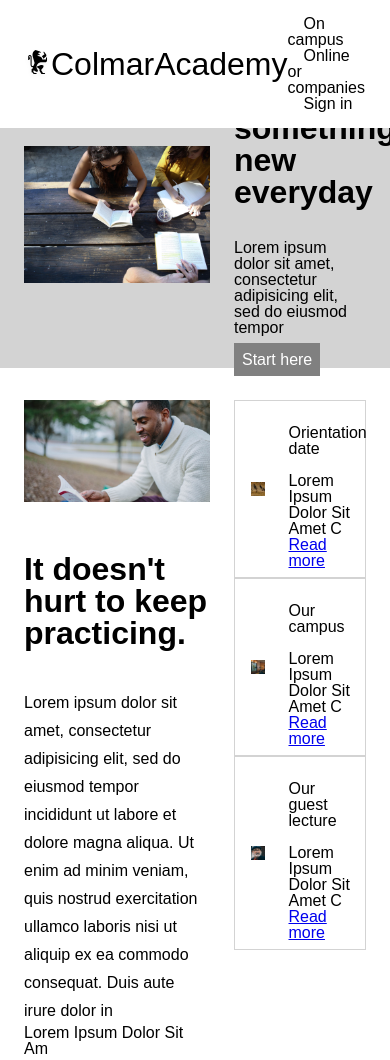
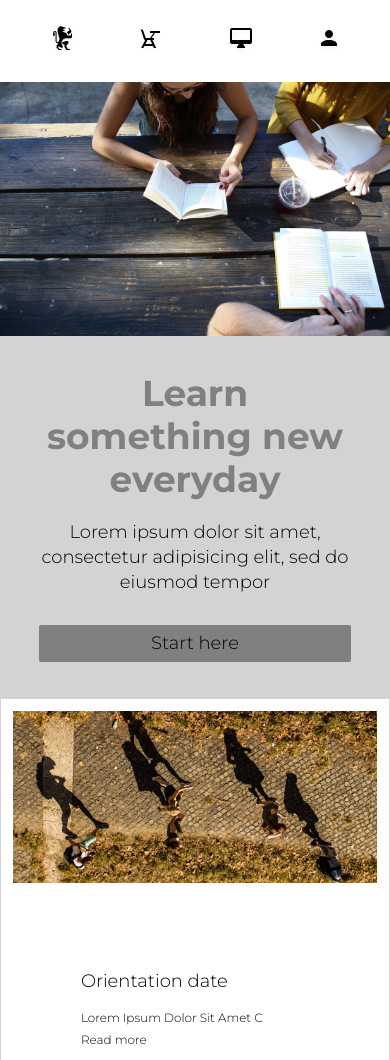
Before and after one commit to xiaobin900114/ColmarAcademy, a plain HTML site: page index.html in a window 390 px wide. Shown: the top 1060 px of the page. Drawn offline with Linux system fonts and the light colour scheme.

Commit message:
Halfway done the mobile.

```diff
--- a/index.html
+++ b/index.html
@@ -2,24 +2,33 @@
 <html lang="en" dir="ltr">
   <head>
     <meta charset="utf-8">
+    <link href="https://fonts.googleapis.com/css?family=Montserrat:300,400,700|Roboto:400,700" rel="stylesheet">
     <link rel="stylesheet" href="./resources/css/reset.css">
     <link rel="stylesheet" href="./resources/css/style.css">
     <title>ColmarAcademy</title>
   </head>
   <body>
     <header>
-      <div class="container">
+      <div class="container desktop">
         <div class="logo">
-          <img src="./resources/images/ic-logo.svg" alt="">
+          <img src="./resources/images/ic-logo.svg" alt="logo">
           <span><strong>Colmar</strong>Academy</span>
         </div>
         <nav>
-          <ul>
-            <li>On campus</li>
-            <li>Online or companies</li>
-            <li>Sign in</li>
+          <ul class="desktop">
+            <li><a href="#">On campus</a></li>
+            <li><a href="#">Online or companies</a></li>
+            <li><a href="#">Sign in</a></li>
           </ul>
         </nav>
+      </div>
+      <div class="container mobile">
+        <ul class="">
+          <li><a href="#"><img src="./resources/images/ic-logo.svg" alt="logo"></a></li>
+          <li><a href="#"><img src="./resources/images/ic-on-campus.svg" alt="on-campus"></a></li>
+          <li><a href="#"><img src="./resources/images/ic-online.svg" alt="online"></a></li>
+          <li><a href="#"><img src="./resources/images/ic-login.svg" alt="login"></a></li>
+        </ul>
       </div>
 
     </header>
@@ -32,7 +41,7 @@
         <div class="content">
           <h1>Learn something new everyday</h1>
           <h2>Lorem ipsum dolor sit amet, consectetur adipisicing elit, sed do eiusmod tempor</h2>
-          <span class="btn">Start here</span>
+          <h2 class="btn"><a href="#">Start here</a></h2>
         </div>
       </div>
 
@@ -47,26 +56,36 @@
         </div>
         <div class="info-boxes">
           <div class="info-box">
-            <img src="./resources/images/information-orientation.jpg" alt="Orientation">
+            <div class="image">
+              <img class="desktop" src="./resources/images/information-orientation.jpg" alt="Orientation">
+              <img class="mobile" src="./resources/images/information-orientation-mobile.jpg" alt="Orientation">
+            </div>
             <div class="content">
               <h2>Orientation date</h2>
-              <h3>Lorem Ipsum Dolor Sit Amet C</h3>
+              <p>Lorem Ipsum Dolor Sit Amet C</p>
               <span><a href="#"class="read-more">Read more</a></span>
             </div>
           </div>
           <div class="info-box">
-            <img src="./resources/images/information-campus.jpg" alt="Campus">
+            <div class="image">
+              <img class="desktop" src="./resources/images/information-campus.jpg" alt="Campus">
+              <img class="mobile" src="./resources/images/information-campus-mobile.jpg" alt="Campus">
+            </div>
             <div class="content">
               <h2>Our campus</h2>
-              <h3>Lorem Ipsum Dolor Sit Amet C</h3>
+              <p>Lorem Ipsum Dolor Sit Amet C</p>
               <span><a href="#"class="read-more">Read more</a></span>
             </div>
           </div>
           <div class="info-box">
-            <img src="./resources/images/information-guest-lecture.jpg" alt="Guest-speaker">
+            <div class="image">
+              <img class="desktop" src="./resources/images/information-guest-lecture.jpg" alt="Guest-speaker">
+              <img class="mobile" src="./resources/images/information-guest-lecture-mobile.jpg" alt="Guest-speaker">
+            </div>
+
             <div class="content">
               <h2>Our guest lecture</h2>
-              <h3>Lorem Ipsum Dolor Sit Amet C</h3>
+              <p>Lorem Ipsum Dolor Sit Amet C</p>
               <span><a href="#"class="read-more">Read more</a></span>
             </div>
           </div>
@@ -80,7 +99,7 @@
             <img src="./resources/images/course-software.jpg" alt="course-software">
             <div class="content">
               <h2>Software engineering</h2>
-              <h3>COURSES</h3>
+              <p>COURSES</p>
               <p>
                 Lorem ipsum dolor sit amet, consectetur adipisicing elit, sed do eiusmod tempor incididunt ut labore et dolore
               </p>
@@ -90,7 +109,7 @@
             <img src="./resources/images/course-computer-art.jpg" alt="course-computer-art">
             <div class="content">
               <h2>Computer art</h2>
-              <h3>COURSES</h3>
+              <p>COURSES</p>
               <p>
                 Lorem ipsum dolor sit amet, consectetur adipisicing elit, sed do eiusmod tempor incididunt ut labore et dolore
               </p>
@@ -100,7 +119,7 @@
             <img src="./resources/images/course-design.jpg" alt="course-design">
             <div class="content">
               <h2>Design</h2>
-              <h3>COURSES</h3>
+              <p>COURSES</p>
               <p>
                 Lorem ipsum dolor sit amet, consectetur adipisicing elit, sed do eiusmod tempor incididunt ut labore et dolore
               </p>
@@ -110,7 +129,7 @@
             <img src="./resources/images/course-data.jpg" alt="course-data">
             <div class="content">
               <h2>Data</h2>
-              <h3>COURSES</h3>
+              <p>COURSES</p>
               <p>
                 Lorem ipsum dolor sit amet, consectetur adipisicing elit, sed do eiusmod tempor incididunt ut labore et dolore
               </p>
@@ -120,7 +139,7 @@
             <img src="./resources/images/course-business.jpg" alt="course-business">
             <div class="content">
               <h2>Business</h2>
-              <h3>COURSES</h3>
+              <p>COURSES</p>
               <p>
                 Lorem ipsum dolor sit amet, consectetur adipisicing elit, sed do eiusmod tempor incididunt ut labore et dolore
               </p>
@@ -130,7 +149,7 @@
             <img src="./resources/images/course-marketing.jpg" alt="course-marketing">
             <div class="content">
               <h2>Marketing</h2>
-              <h3>COURSES</h3>
+              <p>COURSES</p>
               <p>
                 Lorem ipsum dolor sit amet, consectetur adipisicing elit, sed do eiusmod tempor incididunt ut labore et dolore
               </p>
--- a/resources/css/style.css
+++ b/resources/css/style.css
@@ -4,13 +4,18 @@
 }
 
 html {
-  font-family: arial, helvetica, sans-serif;
+  font-family: Montserrat, Roboto, sans-serif;
   font-size: 16px;
+  font-weight: 300;
 }
 
 main {
   position: relative;
   top: 4rem;
+}
+
+strong {
+  font-weight: 400;
 }
 
 .image-container {
@@ -26,19 +31,29 @@ main {
 }
 
 h1 {
-  font-size: 2rem;
+  font-size: 3rem;
   font-weight: bold;
   padding: 1rem 0;
+  color: gray;
+  line-height: 1.2;
 }
 
 h2 {
-  font-size: 1rem;
-  padding: 1rem 0;
+  font-size: 1.5rem;
+  padding: 0.5rem 0;
+  line-height: 1.4;
 }
 
 p {
   font-size: 1rem;
+  font-weight: 300;
   line-height: 1.75;
+  padding: 0.5rem 0;
+}
+
+a {
+  color: black;
+  text-decoration: none;
 }
 
 .btn {
@@ -46,12 +61,38 @@ p {
   color: white;
   padding: 0.5rem;
   background-color: gray;
-  max-width: 100%;
+  margin: 2rem auto;
+  transition: opacity 0.5s ease;
+  border-radius: 2px;
+  width: 100%;
+}
+
+.btn:hover {
+  opacity: .8;
 }
 
 .center {
   margin: 0 auto;
   text-align: center;
+}
+
+@media only screen and (min-width: 768px) and (max-width: 1279px) {
+  html {
+    font-size: 12px;
+  }
+}
+
+@media only screen and (max-width: 767px) {
+  html {
+    font-size: 12px;
+  }
+
+  .image-container {
+    width: 100%;
+    padding: 0;
+    height: 25rem;
+    overflow: hidden;
+  }
 }
 /* Header */
 header{
@@ -74,10 +115,35 @@ header .logo {
   align-items: center;
 }
 
-ul li {
+nav li {
   margin-left: 1rem;
   display: inline;
 }
+
+header .mobile {
+  display: none;
+}
+
+@media only screen and (max-width: 767px) {
+  header .desktop {
+    display: none;
+  }
+
+  header .mobile {
+    display: block;
+  }
+
+  header .mobile ul {
+    display: flex;
+    align-items: center;
+    justify-content: space-around;
+  }
+
+  header .mobile ul li {
+    display: inline;
+  }
+}
+
 /* Banner */
 
 .banner {
@@ -87,12 +153,25 @@ ul li {
 }
 
 .banner .content {
-  width: 30%;
+  width: 30rem;
 }
 
 .banner .content span {
   width: 100%;
   text-align: center;
+}
+
+@media only screen and (max-width: 767px) {
+  .banner {
+    flex-direction: column;
+    align-items: center;
+  }
+
+  .banner .content {
+    width: 80%;
+    text-align: center;
+    padding: 1rem 0;
+  }
 }
 /* Intro */
 
@@ -120,15 +199,62 @@ ul li {
   border: 1px solid lightgray;
 }
 
-.info-box img {
+.info-box .image {
   width: 35%;
   height: auto;
   padding: 1rem;
 }
 
+.info-box .image img {
+  width: 100%;
+}
+
+.info-box .image .mobile {
+  display: none;
+}
+
 .info-box .content {
   width: 65%;
   padding: 0.5rem;
+}
+
+@media only screen and (max-width: 767px) {
+  .intro .image-container {
+    display: none;
+  }
+
+  .info-boxes {
+    width: 100%;
+    padding: 0;
+  }
+
+  .info-box .image .desktop {
+    display: none;
+  }
+
+  .info-box {
+    flex-direction: column;
+  }
+
+  .info-box .image {
+    width: 100%;
+    height: 20rem;
+    overflow: hidden;
+  }
+
+  .info-box .image .mobile {
+    display: block;
+  }
+
+  .mobile img {
+    padding: 1rem;
+    width: 100%;
+  }
+
+  .info-boxes .content {
+    padding: 2rem 1rem;
+  }
+
 }
 
 /* Majors */
@@ -142,9 +268,8 @@ ul li {
   display: flex;
   flex-wrap: wrap;
   align-items: center;
-  justify-content: space-between;
+  justify-content: center;
   padding: 2rem 3.5rem;
-  width: 100%;
   margin: 0 auto;
 }
 
@@ -152,6 +277,8 @@ ul li {
   width: 30%;
   background-color: white;
   margin: 1rem;
+  text-align: left;
+  height: 28rem;
 }
 
 .major-container img{
@@ -162,6 +289,8 @@ ul li {
 .major-container .content {
   padding: 1rem 1rem 1.5rem 1rem;
 }
+
+
 
 /* Exhibitions */
 .exhibits {
@@ -181,5 +310,4 @@ footer {
   justify-content: space-between;
   border-top: 1px solid black;
   margin: 2rem auto;
-
 }
```
Also changed, not shown: 2 other files.
